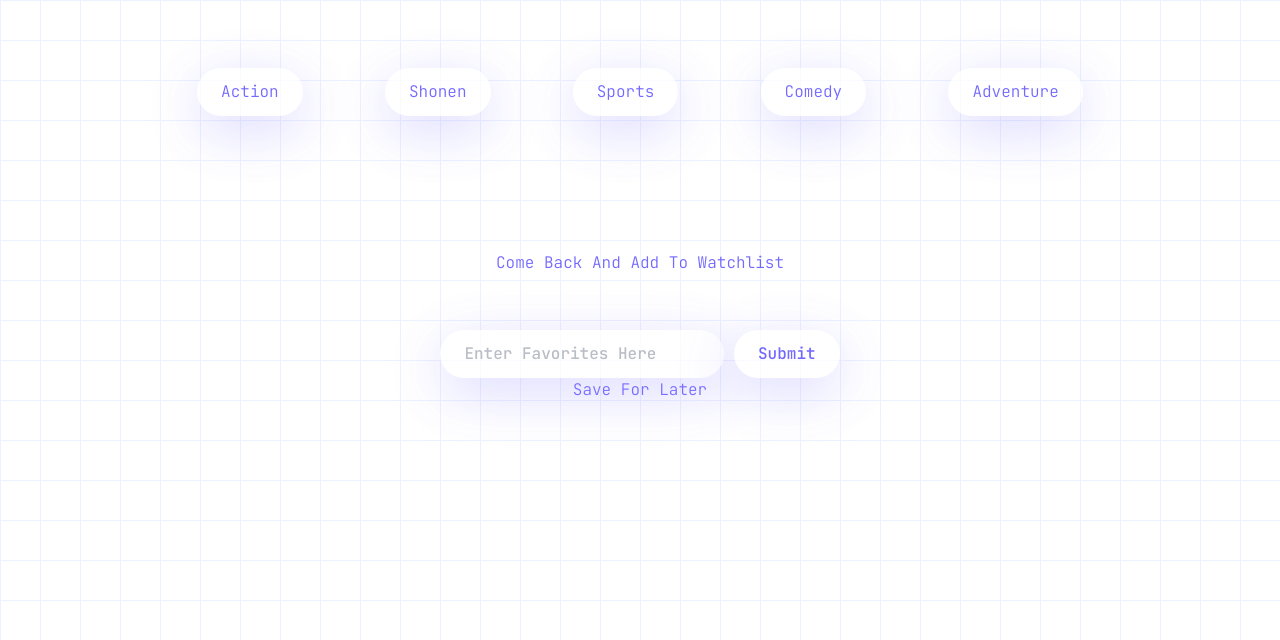
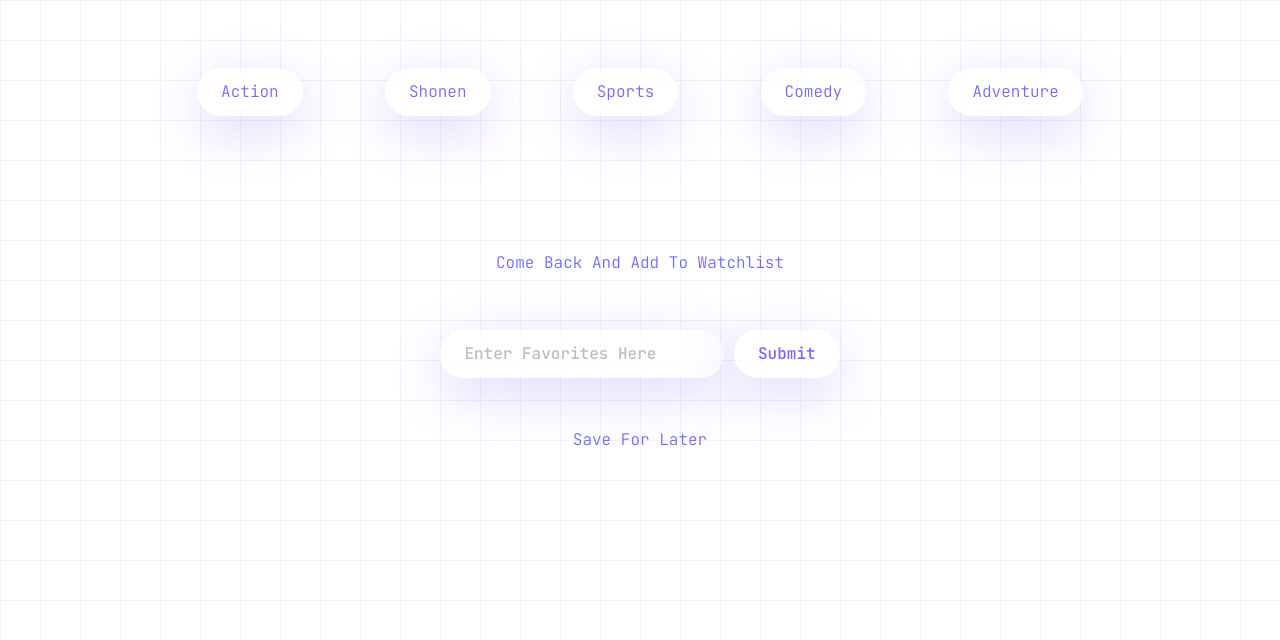
Before and after one commit to prestonscott-coder/AnimeWatchList, a website built with Vite: page index.html in a window 1280 px wide. Shown: the part 160-800 px from the top of the page. Built offline with nearby package versions, Linux system fonts and the light colour scheme; no server answers.

Commit message:
change to structure

```diff
--- a/src/style.css
+++ b/src/style.css
@@ -65,7 +65,7 @@
     padding-left: 4%;
   }
 
-  main > section + section + section > p{
+  section + section >p{
     padding: 50px;
     height: 150px;
   }
```
